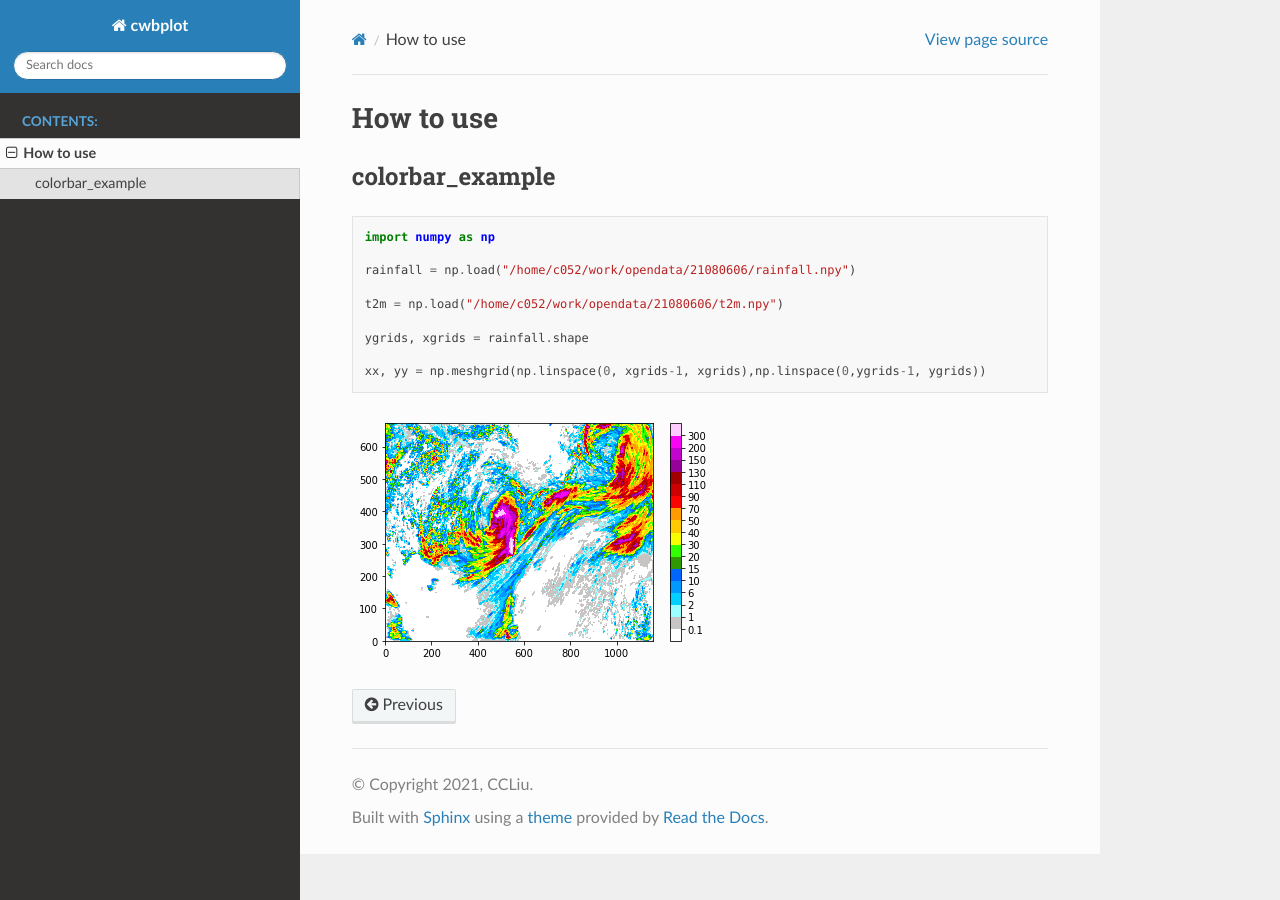
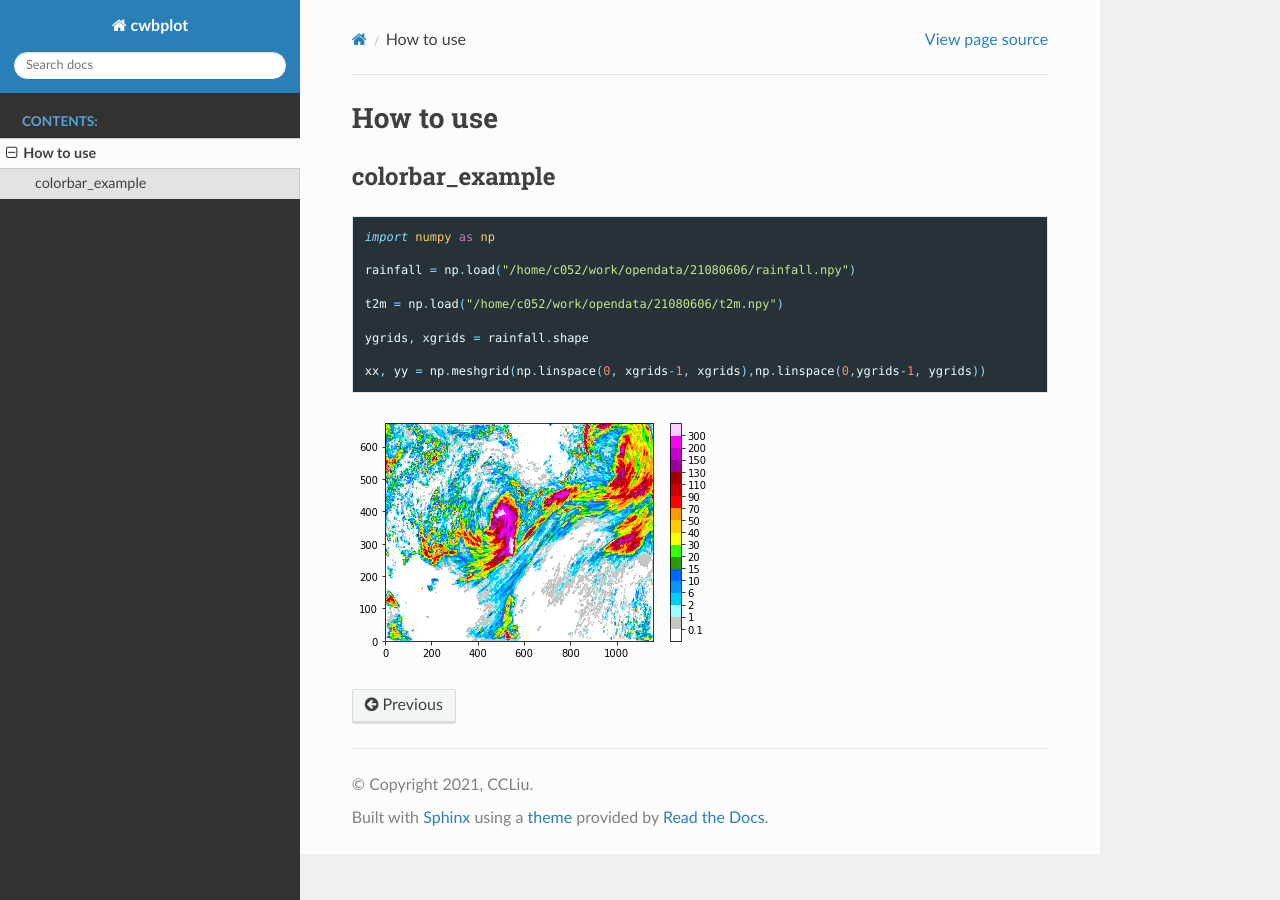
Before and after one commit to Liu-CWB/cwbplot, a Sphinx documentation site: the page built from docs/source/use_example.rst, in a window 1280 px wide. Built offline with Sphinx 7.4.7 and the Read the Docs theme 2.0.0, drawn with Linux system fonts in a browser that asks for light colours.

Commit message:
Update conf.py

```diff
--- a/docs/source/conf.py
+++ b/docs/source/conf.py
@@ -25,6 +25,11 @@ release = '0.1.0'
 
 
 # -- General configuration ---------------------------------------------------
+
+
+# The name of the Pygments (syntax highlighting) style to use.
+pygments_style = 'material'
+
 
 # Add any Sphinx extension module names here, as strings. They can be
 # extensions coming with Sphinx (named 'sphinx.ext.*') or your custom
```
